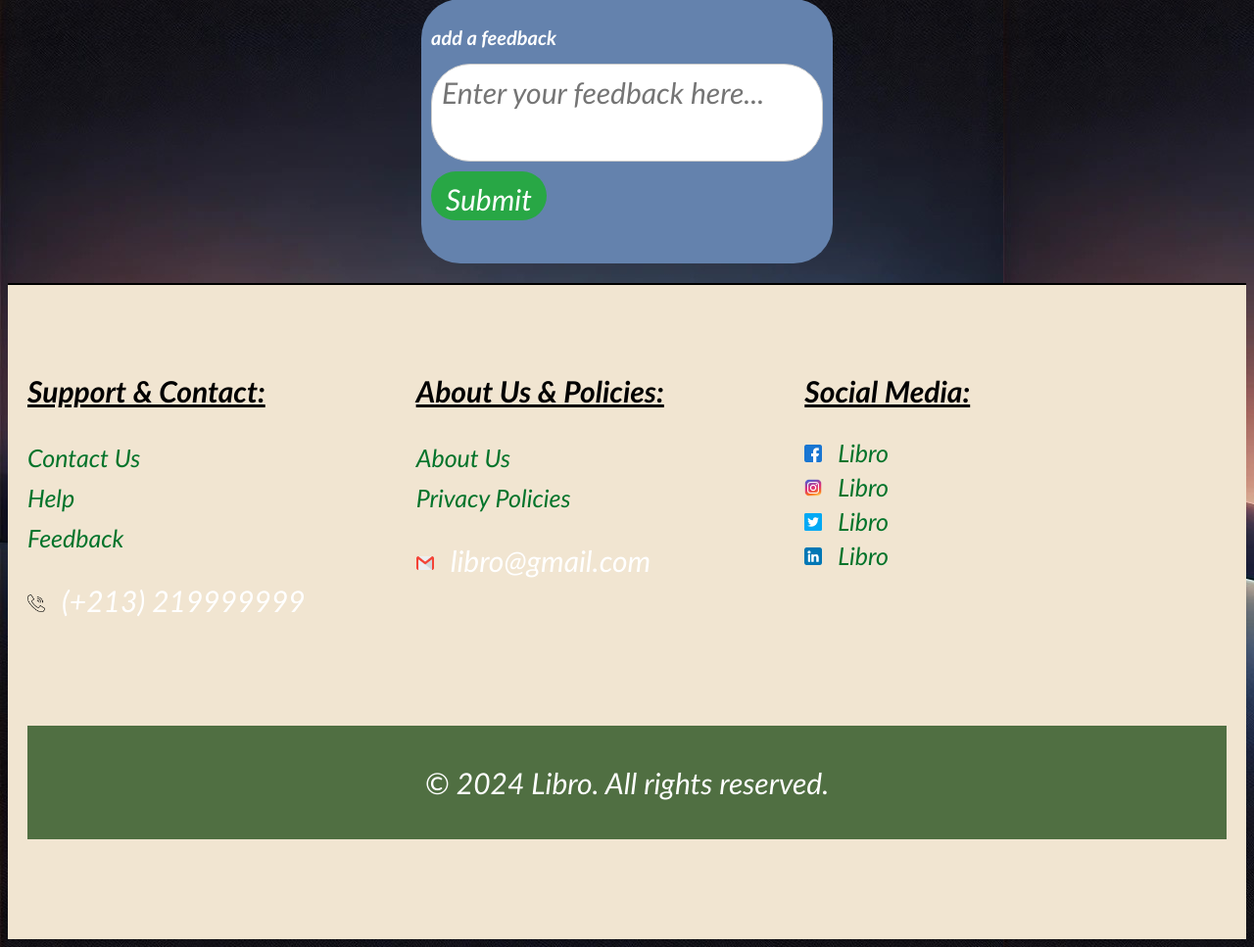
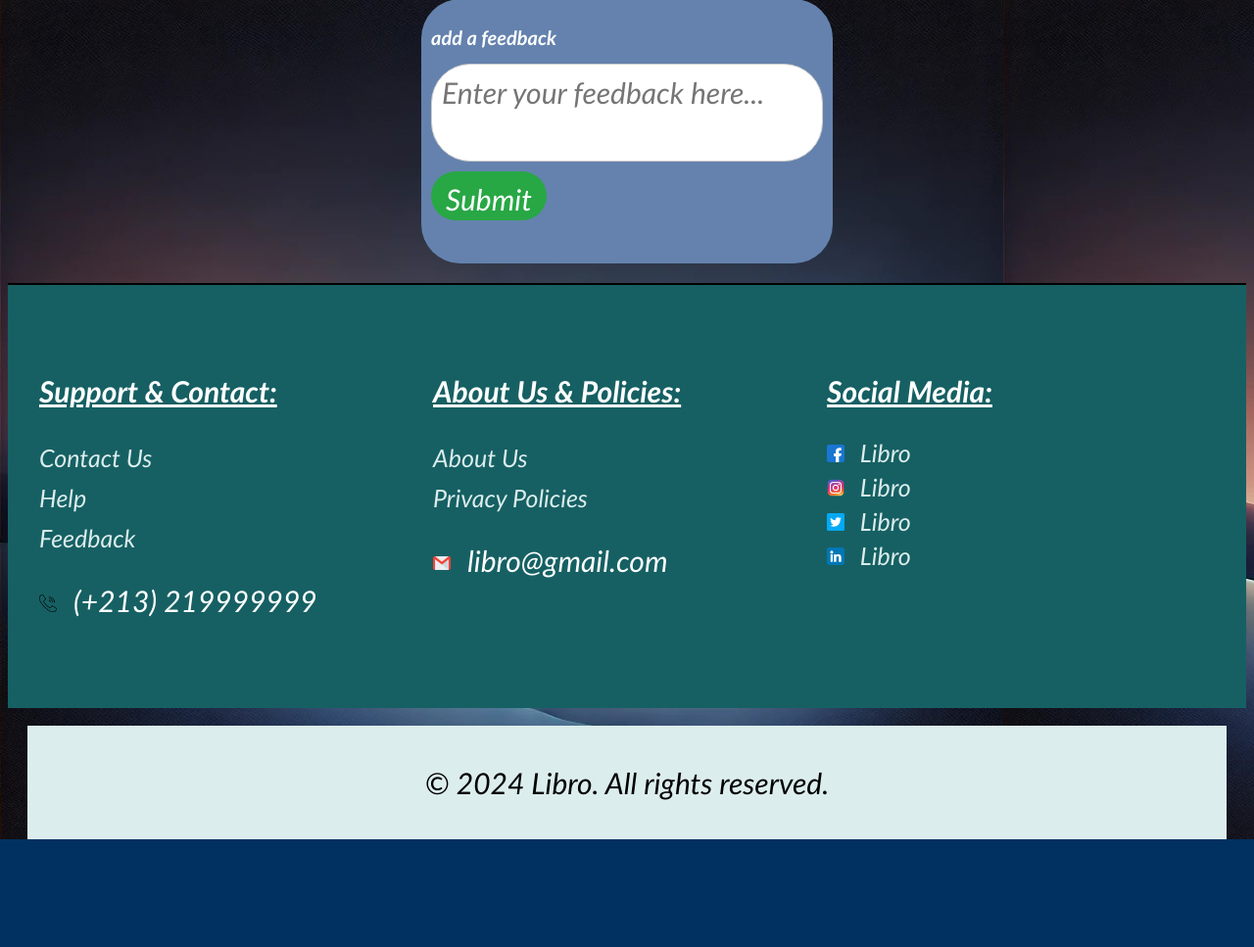
Before and after one commit to Celia-m1/Celia-m1, a PHP site: page /assets/html/book3sc.html in a window 1280 px wide. Shown: the part 2088-3055 px from the top of the page at 98% size. After the commit the page ends 2945 px from the top, so only its background shows below. Run offline with PHP 8.4, Linux system fonts and the light colour scheme.

Commit message:
last one

```diff
--- a/assets/css/bookcss.css
+++ b/assets/css/bookcss.css
@@ -345,26 +345,26 @@ button:hover {
 }
 /* General footer styling */
 footer {
-    background-color: #F1E5D1;
+    background-color: #166063;
     padding: 20px;
     border-top: 2px solid #000;
     font-family: Arial, sans-serif;
     font-size: 20px;
-    height:80%;
-    bottom: 0px;
+    height: 50%;
+    color: #dceded ;
+
 }
-
-
 
 /* Footer container layout */
 .footer-container {
     display: flex;
+
     justify-content: space-between;
-    align-items: flex-start;
+
     flex-wrap: wrap;
     max-width: 1200px;
     margin: 0 auto;
-    margin-right: 40px;
+
 }
 
 /* Footer section layout */
@@ -375,7 +375,7 @@ footer {
 
 /* Footer section heading styling */
 .footer-section h3 {
-    color: #000;
+    color: white;
     font-size: 30px;
     margin-bottom: 10px;
     text-decoration: underline;
@@ -394,14 +394,14 @@ footer {
 /* Footer link styling */
 .footer-section ul li a {
     text-decoration: none;
-    color: #02732A;
+    color: #dceded ;
     font-size: 25px;
     transition: color 0.3s ease;
 }
 
 .footer-section ul li a:hover {
     text-decoration: underline;
-    color: #025A1F;
+    color: #86dfdf;
 }
 
 /* Social media styling */
@@ -427,16 +427,24 @@ footer {
     margin-right: 10px;
 }
 
+/* Responsive layout adjustments for footer */
+@media screen and (max-width: 768px) {
+    .footer-section {
+        width: 100%;
+    }
+}
 
 /* Copyright section styling */
 .footer-copyright {
-    background-color: #29521ECC;
-    color: white;
+    color: black;
+    background-color: #dceded ;
+
     text-align: center;
     padding: 10px 0;
     margin-top: 40px;
 }
 
-footer p {
+.footer-copyright p {
     font-size: 30px;
+color: black;
 }
```
Also changed, not shown: assets/css/catgcss.css (+4 -3 lines), assets/css/policcss.css (+7 -6 lines), assets/html/policecat.html (+6 -6 lines), assets/html/scienficcat.html (+6 -6 lines).
